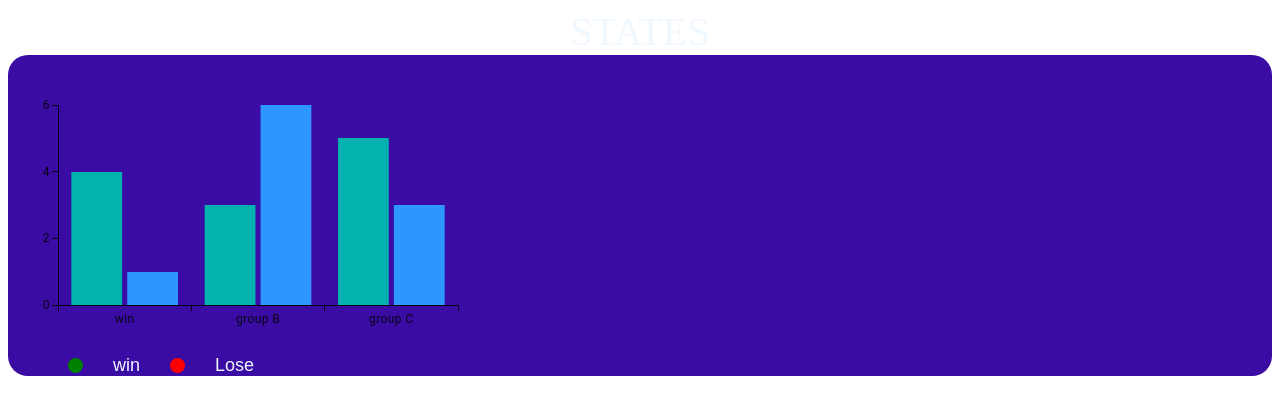
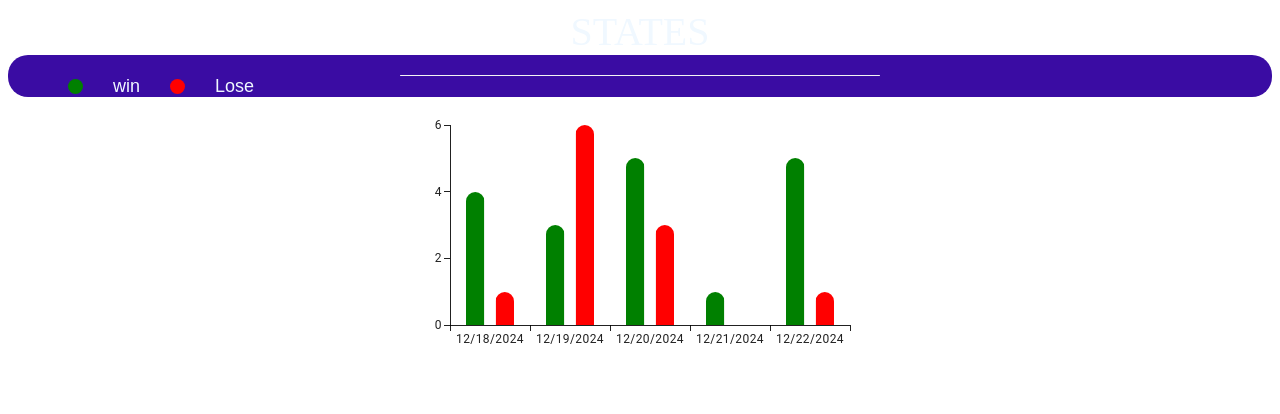
Before and after one commit to msbayman/ft_transcendence, a Next.js app in the folder front/: page /My_Profile/Profile_Page/States_Profile in a window 1280 px wide. Shown: the top 414 px of the page. Built offline with nearby package versions, Linux system fonts and the light colour scheme.

Commit message:
make chart

```diff
--- a/front/src/pages/My_Profile/Profile_Page/Profile_Page.css
+++ b/front/src/pages/My_Profile/Profile_Page/Profile_Page.css
@@ -86,14 +86,14 @@
   justify-content: center;
   align-items: start;
   width: 100%;
-  flex-grow: 1;
+  flex-grow: 2;
 }
 
 .Content_of_States {
   display: flex;
   width: 100%;
   flex-grow: 1;
-  max-height: 480px;
+  max-height: 440px;
 }
 
 .play_hide {
--- a/front/src/pages/My_Profile/Profile_Page/States_Profile.css
+++ b/front/src/pages/My_Profile/Profile_Page/States_Profile.css
@@ -4,7 +4,7 @@
   /* justify-content: center; */
   align-items: center;
   height: 100%;
-    max-height: 500px;
+  max-height: 450px;
   min-width: 450px;
   width: 100%;
 }
@@ -16,21 +16,41 @@
 .Content_stat {
   display: inline-flex;
   flex-direction: column;
-    justify-content: center;
+  justify-content: space-between;
+  align-items: center;
   border-radius: 20px;
   height: 100%;
   width: 100%;
   background-color: #3a0ca3;
 }
 
+/* .css-132pz3d-MuiChartsAxis-root-MuiChartsXAxis-root .MuiChartsAxis-line {
+    stroke: white !important;
+    shape-rendering: crispEdges;
+    stroke-width: 1;
+}
+
+
+.css-10d7jww-MuiChartsAxis-root-MuiChartsYAxis-root .MuiChartsAxis-line {
+    stroke: white !important;
+    shape-rendering: crispEdges;
+    stroke-width: 1;
+} */
+
 .the_table_stats {
   flex-grow: 6;
+  margin-top: 20px;
+  border-radius:13px;
+  background-color: whitesmoke;
+  width: 480px;
+  height: 1px;
 }
 
 .info_table_stats {
   display: flex;
   flex-direction: row;
-    align-items:center;
+  align-items: center;
+  align-self: self-start;
   gap: 30px;
   padding-left: 60px;
   flex-grow: 1;
@@ -49,8 +69,9 @@
   background-color: red;
 }
 
-.text_lose, .text_win {
-    color:aliceblue;
+.text_lose,
+.text_win {
+  color: aliceblue;
   font-family: "Alexandria", sans-serif;
   font-size: large;
 }
--- a/front/src/pages/My_Profile/Profile_Page/States_Profile.tsx
+++ b/front/src/pages/My_Profile/Profile_Page/States_Profile.tsx
@@ -1,8 +1,25 @@
 import * as React from "react";
 import "./States_Profile.css";
-import { BarChart } from '@mui/x-charts/BarChart'
+import { BarChart } from "@mui/x-charts/BarChart";
+
+
+
+const getLast5Days = () => {
+  const days = [];
+  const currentDate = new Date();
+
+  for (let i = 4; i >= 0; i--) {
+    const day = new Date(currentDate);
+    day.setDate(currentDate.getDate() - i);
+    days.push(day.toLocaleDateString());
+  }
+  return days;
+};
+
 
 export const States_Profile = () => {
+
+  const last5day = getLast5Days();
   return (
     <div className="all_content_stat">
       <div className="Title_stat">STATES</div>
@@ -10,12 +27,24 @@ export const States_Profile = () => {
         <div className="the_table_stats">
           <BarChart
             xAxis={[
-              { scaleType: "band", data: ["win", "group B", "group C"] },
+              {
+                scaleType: "band",
+                data: last5day,
+                categoryGapRatio: 0.4,
+                barGapRatio: 0.6,
+              },
             ]}
             series={[
-              { data: [4, 3, 5] },
-              { data: [1, 6, 3] },
+              {
+                data: [4, 3, 5, 1, 5],
+                color: "green",
+              },
+              {
+                data: [1, 6, 3, 0, 1],
+                color: "red",
+              },
             ]}
+            borderRadius={30}
             width={500}
             height={300}
           />
```
Lines whose indentation alone changed are shown as unchanged.
